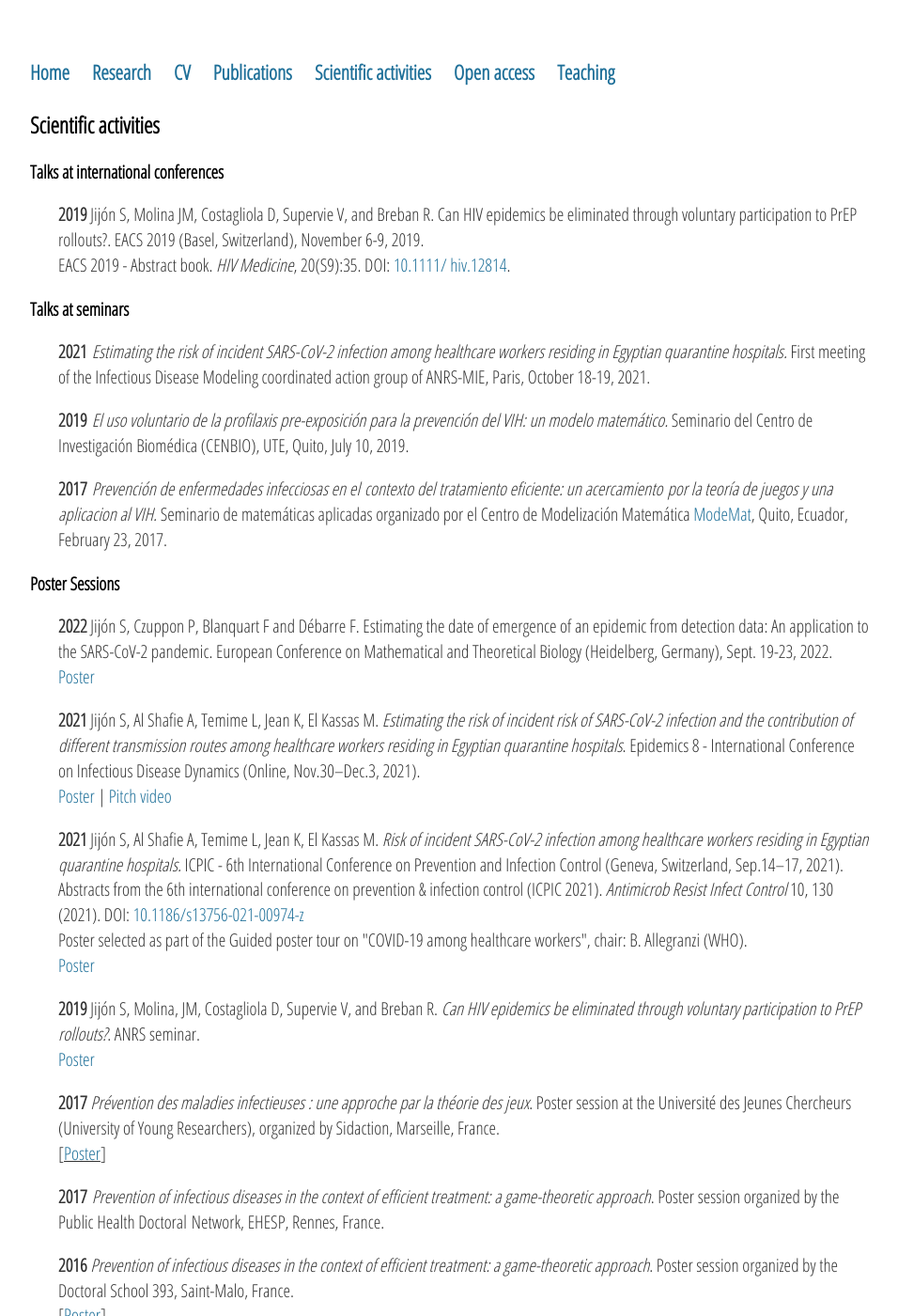
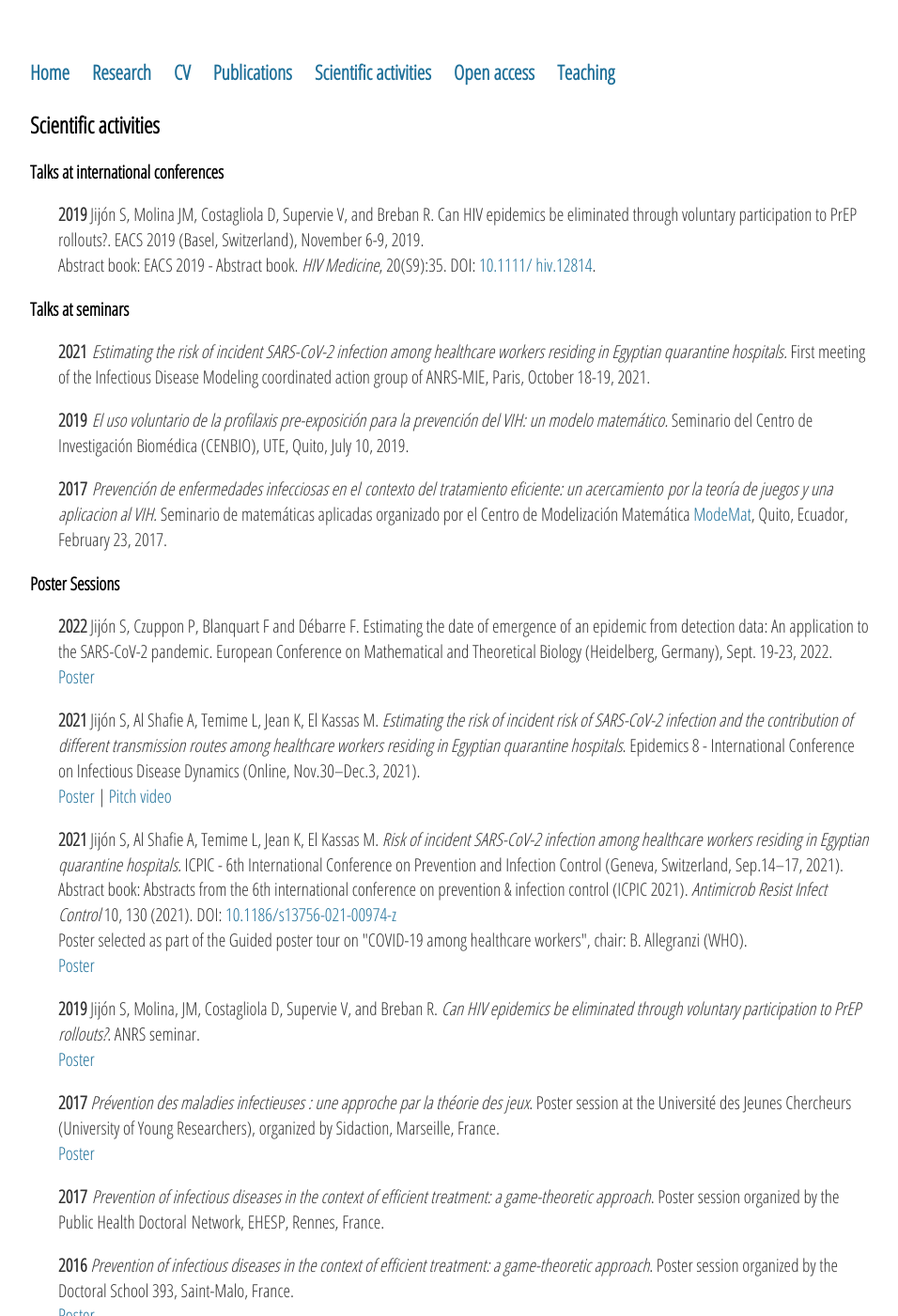
Before and after one commit to sjijon/sjijon.github.io, a Jekyll site: the page built from scientific-activities.html, in a window 1280 px wide and 1400 px high. Shown: the whole window at 94% size, without its empty margins (160-1116 px from the left). Built offline with Jekyll 4.4.1, drawn with Linux system fonts in a browser that asks for light colours; nearby versions of some CDN libraries; some of the changed lines change nothing that is shown.

Commit message:
Fix indent and links

```diff
--- a/scientific-activities.html
+++ b/scientific-activities.html
@@ -10,7 +10,7 @@
 		and Breban R. Can HIV epidemics be eliminated through voluntary participation
 		to PrEP rollouts?. EACS 2019 (Basel, Switzerland), November 6-9, 2019.
 	<br>
-		EACS 2019 - Abstract book. <em>HIV Medicine</em>, 20(S9):35.
+		Abstract book: EACS 2019 - Abstract book. <em>HIV Medicine</em>, 20(S9):35.
 		DOI: <a href="https://onlinelibrary.wiley.com/doi/10.1111/hiv.12814"
 		target="_blank">10.1111/ hiv.12814</a>.
 	</p>
@@ -52,7 +52,7 @@
 			in Egyptian quarantine hospitals.</em> ICPIC  -  6th International Conference
 			on Prevention and Infection Control (Geneva, Switzerland, Sep.14–17, 2021).
 		<br>
-			Abstracts from the 6th international conference on prevention & infection control (ICPIC 2021). <em>Antimicrob Resist Infect
+			Abstract book: Abstracts from the 6th international conference on prevention & infection control (ICPIC 2021). <em>Antimicrob Resist Infect
 				Control</em> 10, 130 (2021). DOI: <a href="https://doi.org/10.1186/s13756-021-00974-z">10.1186/s13756-021-00974-z</a>
 		<br>
 			Poster selected as part of the Guided poster tour on "COVID-19 among healthcare workers", chair: B. Allegranzi (WHO).
@@ -72,8 +72,7 @@
 		des Jeunes Chercheurs (University of Young Researchers), organized by
 		Sidaction, Marseille, France.
 	<br>
-			[<u><a href="https://raw.githubusercontent.com/sjijon/sjijon.github.io/master/documents/posters/2017-Poster-UJC.pdf"
-				target="_blank">Poster</a></u>]
+		<a href="https://raw.githubusercontent.com/sjijon/sjijon.github.io/master/documents/posters/2017-Poster-UJC.pdf" target="_blank">Poster</a>
 	</p>
 	<p style="padding-left:30px;">
 		<strong>2017 </strong><em>Prevention of infectious diseases in the context
@@ -85,16 +84,14 @@
 		of efficient treatment: a game-theoretic approach</em>. Poster session
 		organized by the Doctoral School 393, Saint-Malo, France.
 	<br>
-			[<u><a href="https://raw.githubusercontent.com/sjijon/sjijon.github.io/master/documents/posters/2016-Poster-ED393.pdf"
-				target="_blank">Poster</a></u>]
+		<a href="https://raw.githubusercontent.com/sjijon/sjijon.github.io/master/documents/posters/2016-Poster-ED393.pdf" target="_blank">Poster</a>
 	</p>
 	<p style="padding-left:30px;">
 		<strong>2015 </strong><em>Prévention dans le contexte de traitement efficace:
 			quel sera l'impact de la Prophylaxie Pré-Exposition sur l'épidémie du VIH?</em>
 			Poster session organized by the Doctoral School 393, Saint-Malo, France.
 		<br>
-			[<u><a href="https://raw.githubusercontent.com/sjijon/sjijon.github.io/master/documents/posters/2015-Poster-ED393.pdf"
-				target="_blank">Poster</a></u>]
+		<a href="https://raw.githubusercontent.com/sjijon/sjijon.github.io/master/documents/posters/2015-Poster-ED393.pdf" target="_blank">Poster</a>
 	</p>
 
 
```
Lines whose indentation alone changed are shown as unchanged.
